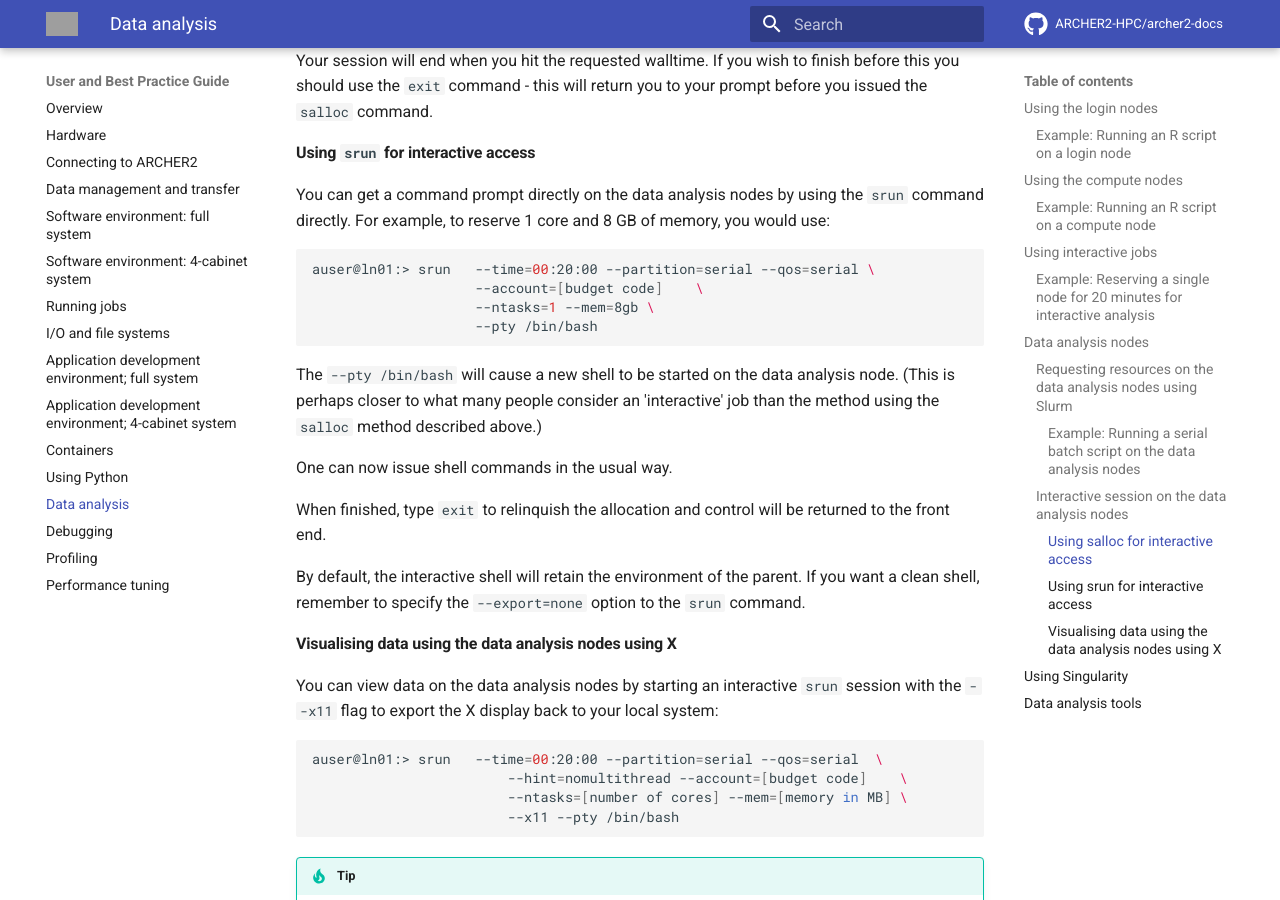
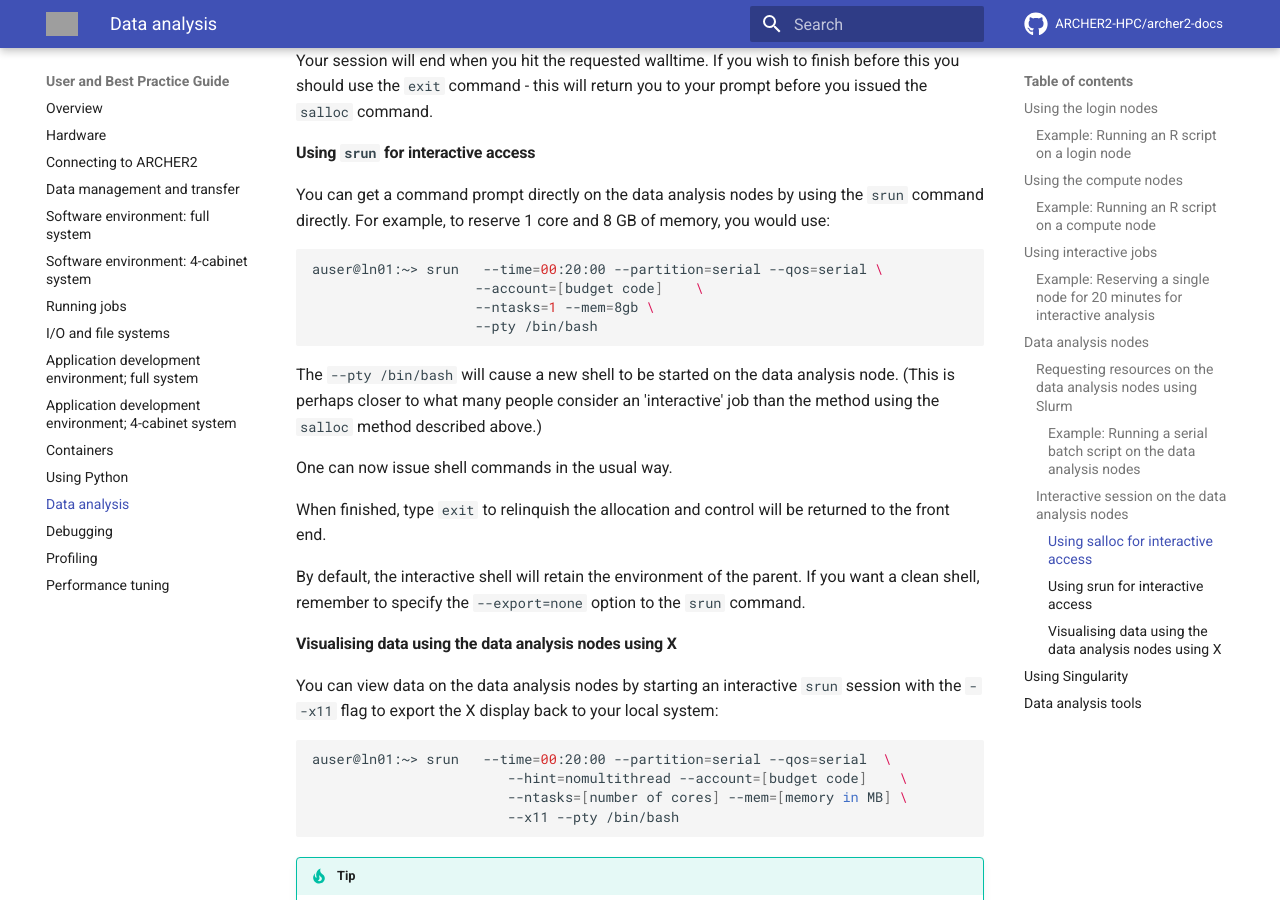
Before and after one commit to ARCHER2-HPC/archer2-docs, an MkDocs documentation site: the page built from docs/user-guide/analysis.md, in a window 1280 px wide and 900 px high, scrolled down 4179 px. Built offline with MkDocs 1.6.1 and Material for MkDocs 9.7.7, drawn with Linux system fonts in a browser that asks for light colours; comment, search, counter and statistics services are not loaded; grey boxes are pictures that could not be loaded.

````diff
--- a/docs/user-guide/analysis.md
+++ b/docs/user-guide/analysis.md
@@ -234,7 +234,7 @@ using the `srun` command directly. For example, to reserve 1 core
 and 8 GB of memory, you would use:
 
 ```bash
-auser@ln01:> srun   --time=00:20:00 --partition=serial --qos=serial \
+auser@ln01:~> srun   --time=00:20:00 --partition=serial --qos=serial \
                     --account=[budget code]    \
                     --ntasks=1 --mem=8gb \
                     --pty /bin/bash
@@ -261,7 +261,7 @@ You can view data on the data analysis nodes by starting an interactive
 your local system:
 
 ```bash
-auser@ln01:> srun   --time=00:20:00 --partition=serial --qos=serial  \
+auser@ln01:~> srun   --time=00:20:00 --partition=serial --qos=serial  \
                         --hint=nomultithread --account=[budget code]    \
                         --ntasks=[number of cores] --mem=[memory in MB] \
                         --x11 --pty /bin/bash
````
Also changed, not shown: docs/user-guide/scheduler.md (+1 -1 lines).
